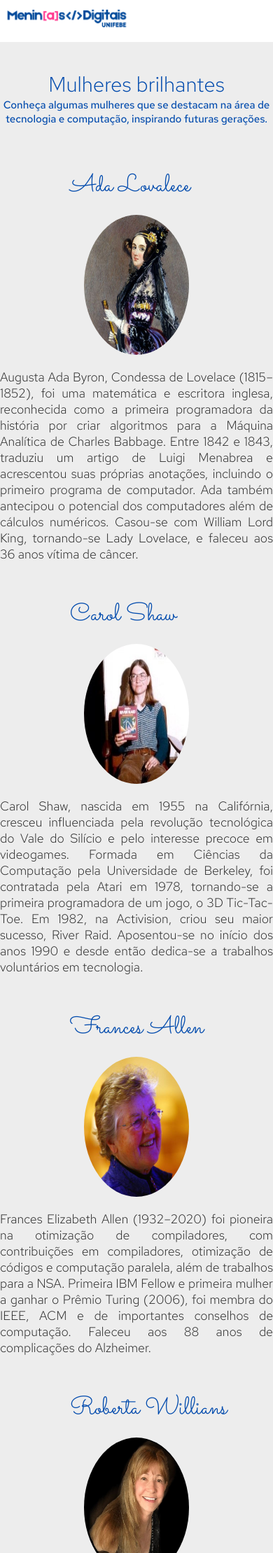
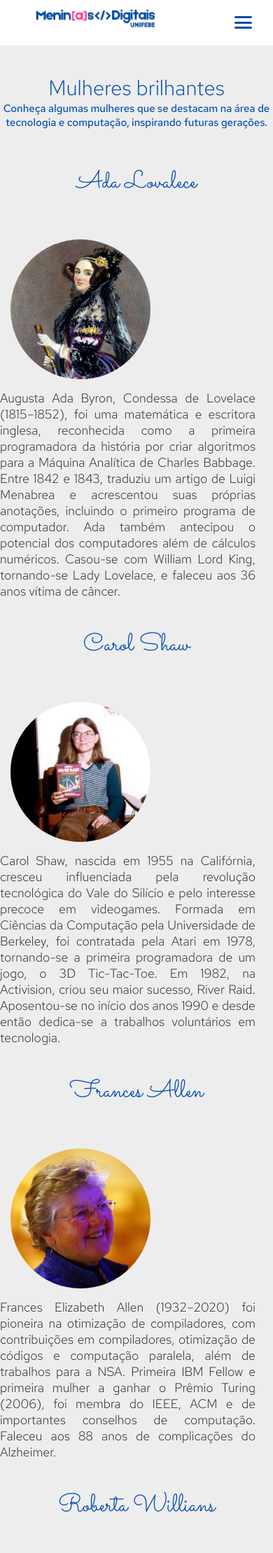
Before and after one commit to Sistemas-de-Informacao-UNIFEBE/meninas-digitais, a PHP site: page /mulheres.html in a window 390 px wide; the page is wider, and only the part inside the window is pictured. Shown: the top 2219 px of that part at 70% size. Run offline with PHP 8.4, Linux system fonts and the light colour scheme.

Commit message:
mobile e footer

```diff
--- a/mulheres.html
+++ b/mulheres.html
@@ -22,14 +22,26 @@
     <!-- barra de navegação -->
     <nav>
       <div class="nav-logo">
-        <img src="assets/images/logo_variação_1_horizontal.png" alt="Logo" width="180px" id="logo" />
+        <a href="index.html"><img src="assets/images/logo_variação_1_horizontal.png" alt="Logo" width="180px" id="logo" /></a>
       </div>
-      <div class="nav-links">
+      <div class="nav-links" id="desktop-menu">
         <a href="index.html">Home</a>
         <a href="projetos.html">Projetos e Pesquisas</a>
         <a href ="mulheres.html">Mulheres brilhantes</a>
+      </div>
+    <!-- Botão hambúrguer -->
+    <div class="hamburger">
+      <span></span>
+      <span></span>
+      <span></span>
+    </div>
 
-      </div>
+    <!-- Links -->
+    <div class="nav-links" id="mobile-menu">
+      <a href="index.html">Home</a>
+      <a href="projetos.html">Projetos e Pesquisas</a>
+      <a href="mulheres.html">Mulheres Brilhantes</a>
+    </div>
     </nav>
   </header>
 
@@ -181,6 +193,7 @@
       </div>
     </section>
   </footer>
+<script src="script.js" defer></script>
 </body>
 </body>
 </html>
--- a/script.js
+++ b/script.js
@@ -18,6 +18,7 @@ document.addEventListener('DOMContentLoaded', function() {
   const hamburger = document.querySelector('.hamburger');
   const nav_list = document.getElementById('mobile-menu');
 
+  if (hamburger && nav_list) {
     hamburger.addEventListener('click', function() {
       hamburger.classList.toggle('active');
       nav_list.classList.toggle('active');
@@ -33,4 +34,7 @@ document.addEventListener('DOMContentLoaded', function() {
         }
       });
     });
+  } else {
+    console.error("Elemento '.hamburger' ou '#mobile-menu' não encontrado!");
+  }
 });
--- a/style.css
+++ b/style.css
@@ -549,21 +558,36 @@ hr{
     width: 7%;
     margin: 10px 10px 0 0;
   }
-
+.titulo-mulheres2 p{
+  font-size: 50px;
+}
   /* Texto mulheres */
-  .texto-mulheres {
-    flex-direction: column;
-    align-items: center;
-    margin: 0;
+.subtitulo-mulheres{
+  display: flex;
+  justify-content: center;
+}
+.subtitulo-mulheres h3{
+  padding: 0;
 }
 
-  .texto-mulheres img {
-    width: 150px;
-    margin: 0 0 20px 0;
+.texto-mulheres{
+  display: flex;
+  justify-content: left;
+  width: 100%;
+  margin-top: 40px;
+  padding: 0;
 }
 
-  .texto-mulheres p {
-    margin: 10px;
+.texto-mulheres img{
+  width: 25%;
+  margin: 0;
+  padding: 15px;
+
+}
+
+.texto-mulheres p{
+  width: 40%;
+  padding-right: 25px;
 }
 
   /* Filtro */
```
Also changed, not shown: other parts of style.css (+32 -22 lines), index.html (+4 -6 lines), projetos.html (+16 -4 lines). Lines whose indentation alone changed are shown as unchanged.
